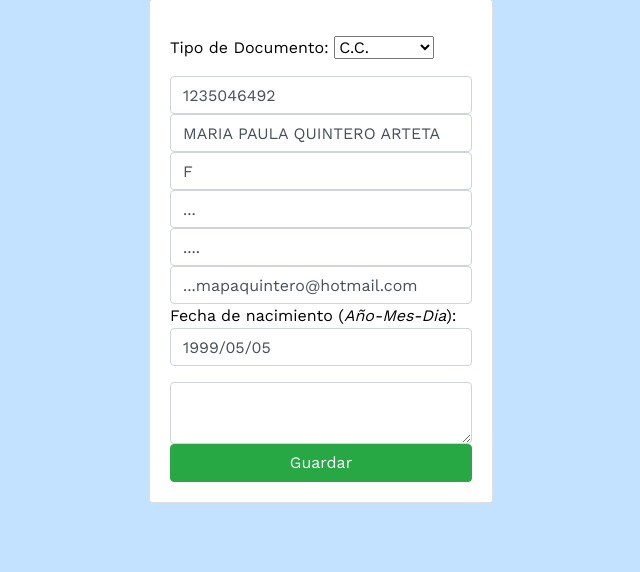
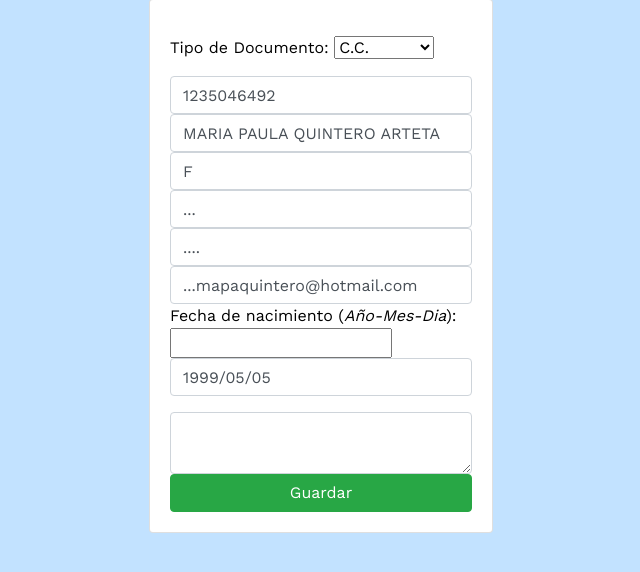
Before and after one commit to kiocone/adminpat, a Node server app: page /pacientes/edit/1 in a window 1280 px wide. Shown: the part 105-677 px from the top of the page, without its empty margins (319-959 px from the left). Run offline with Node 20, Linux system fonts and the light colour scheme; the visitor is signed in with stand-in values (Sample User, id 1); data comes from the database, SQL or seed files in the repository; some libraries are stand-ins or nearby versions.

Commit message:
Corregir campo edad

```diff
--- a/src/views/informes/nuevo.hbs
+++ b/src/views/informes/nuevo.hbs
@@ -53,6 +53,7 @@
                     </td>
                     <td scope="col">
                         Edad: <span id="edad"></span>
+                        <input type="hidden" name="edad" value="{{informe.paciente.f_nac}}">
                     </td>
                 </tr>
                 <tr>
--- a/src/views/pacientes/edit.hbs
+++ b/src/views/pacientes/edit.hbs
@@ -13,7 +13,8 @@
                                 <option value="registro">R.C.</option>
                                 <option value="extranjeria">C.E.</option>
                                 <option value="pasaporte">Pasaporte</option>
-                            </select><p id="prueba"></p>
+                            </select>
+                        <p id="prueba"></p>
                         </p>
                         <input value="{{paciente.num_docu}}" type="text" name="num_docu" class="form-control"
                             placeholder="Numero de Documento" required>
@@ -28,8 +29,9 @@
                         <input value="{{paciente.email}}" type="email" name="email" class="form-control"
                             placeholder="Email" required>
                         <p>Fecha de nacimiento (<i class="tenue">Año-Mes-Dia</i>):
-                            <input value="{{paciente.f_nac}}" type="text" name="fecha_nacimiento" class="form-control"
-                                placeholder="Fecha de nacimiento" required>
+                            <input type="number" id="edad" onchange="fechaNacimiento()" size="5"><input
+                                value="{{paciente.f_nac}}" type="text" size="15" name="fecha_nacimiento" class="form-control"
+                                id="fecNac" placeholder="Fecha de nacimiento" required>
                         </p>
                         <textarea rows="2" class="form-control" name="description">{{paciente.description}}</textarea>
                         <button class="btn btn-success btn-block">
@@ -42,6 +44,14 @@
     </div>
 </div>
 <script type="text/javasctipt">
+    function fechaNacimiento() {
+        var edad = document.getElementById("edad").value;
+        var year = new Date().getFullYear();
+        var mes = ("0" + (new Date().getMonth() + 1)).slice(-2);
+        var dia = ("0" + (new Date().getDay() + 1)).slice(-2);
+        var fechaNacimiento =  (year - edad) + "-" + mes + "-" + dia;
+        document.getElementById("fecNac").value = fechaNacimiento;
+    }
     //document.getElementById("prueba").value = "2014-02-09";
     var name = {{ paciente.t_docu }};
     console.log(name);
```
